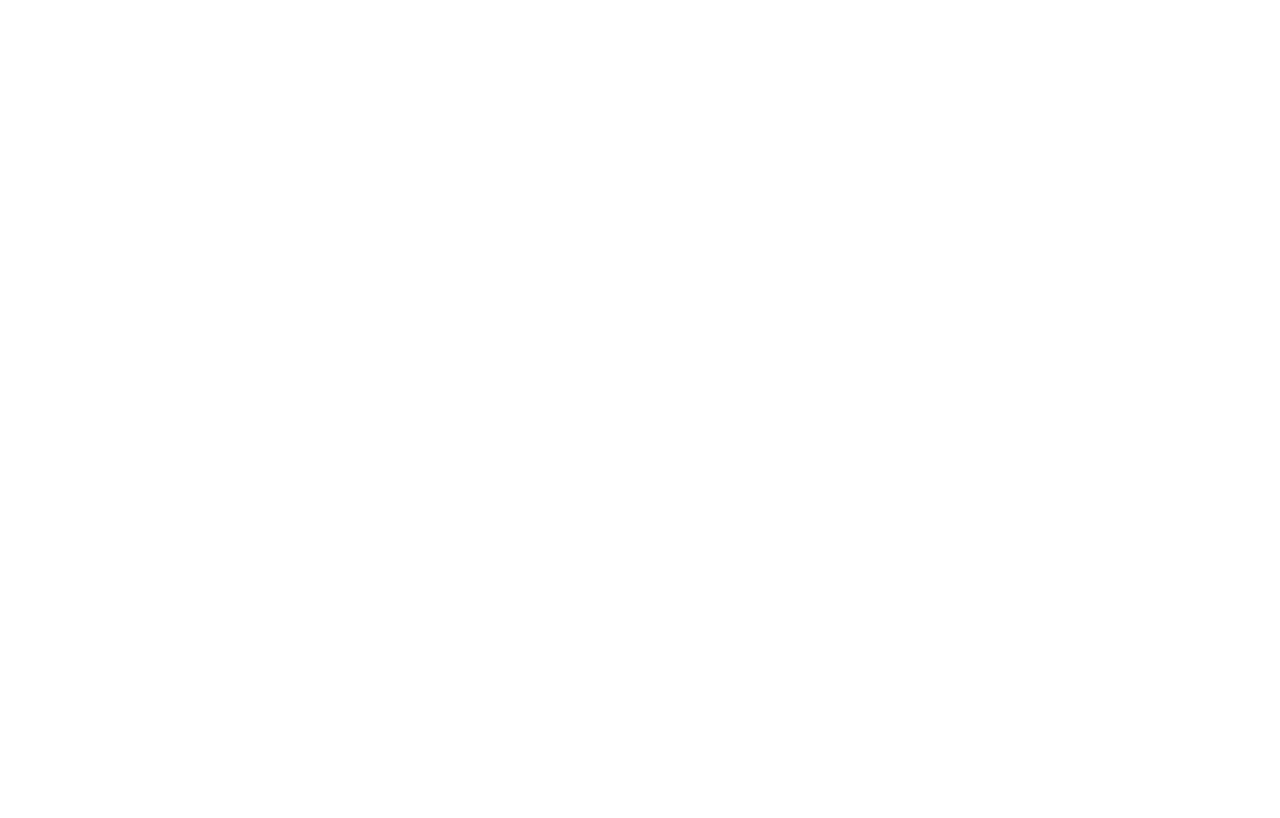
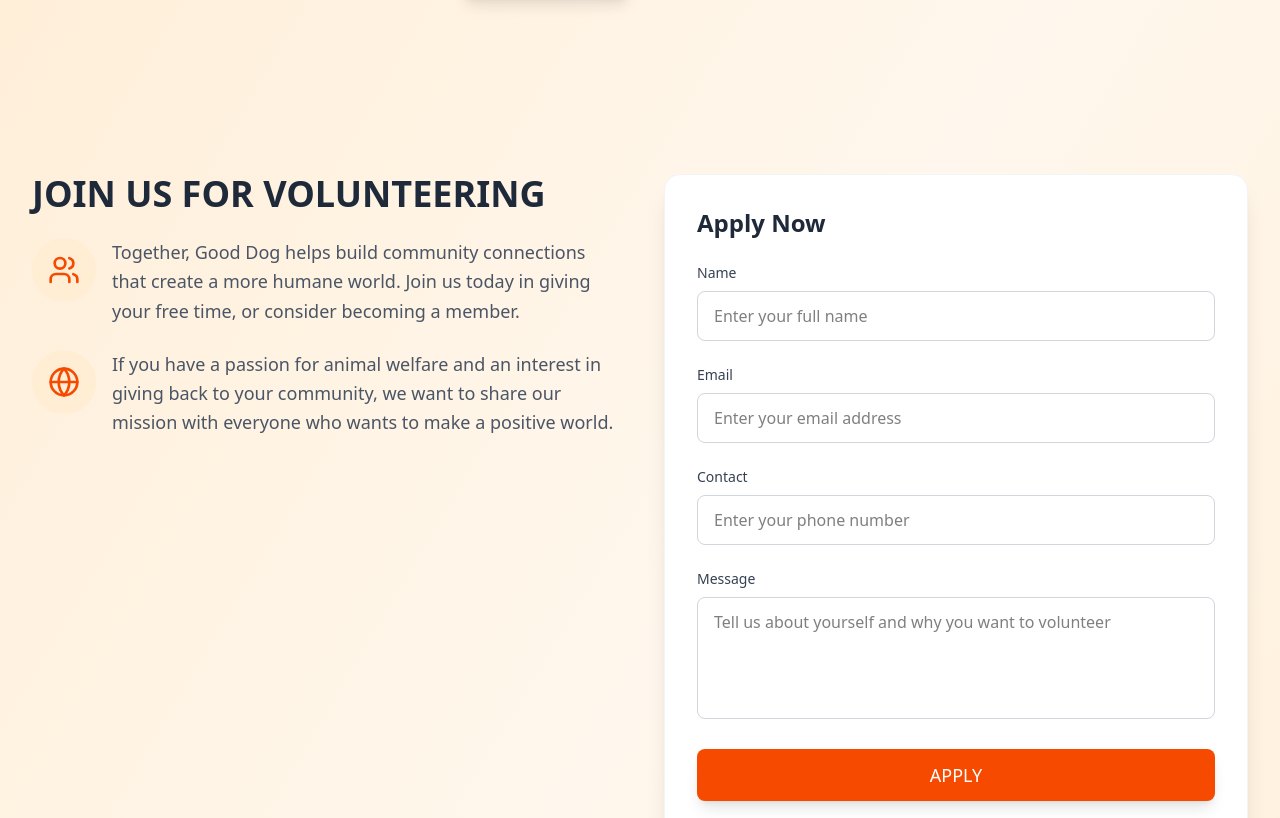
Before and after one commit to Kshitij-Halmare/Wooferz, a React (Vite) app in the folder Frontend/: page /volunteer in a window 1280 px wide. Before the commit this address had no page. Shown: the part 470-1288 px from the top of the page. Before the commit the page ends 800 px from the top, so only its background shows below. Built offline with nearby package versions, Linux system fonts and the light colour scheme.

Commit message:
Volunteeer page strucutre ready

```diff
--- a/Frontend/src/App.jsx
+++ b/Frontend/src/App.jsx
@@ -4,6 +4,7 @@
 import Home from './Pages/Home'
 import About from './Pages/About'
 import OurTeam from './Pages/OurTeam'
+import VolunteerPage from './Pages/VolunteerPage'
 
 function App() {
   return (
@@ -12,6 +13,7 @@
         <Route index element={<Home />} />
         <Route path='about' element={<About/>}/>
         <Route path='ourTeam' element={<OurTeam/>}/>
+        <Route path='volunteer' element={<VolunteerPage/>}/>
       </Route>
     </Routes>
   )
--- /dev/null
+++ b/Frontend/src/Pages/VolunteerPage.jsx
@@ -0,0 +1,210 @@
+import React, { useState } from 'react';
+import { Heart, Users, Globe, Menu, X } from 'lucide-react';
+
+function VolunteerPage() {
+  const [isMenuOpen, setIsMenuOpen] = useState(false);
+  const [formData, setFormData] = useState({
+    name: '',
+    email: '',
+    phone: '',
+    message: ''
+  });
+
+  const handleInputChange = (e) => {
+    setFormData({
+      ...formData,
+      [e.target.name]: e.target.value
+    });
+  };
+
+  const handleSubmit = (e) => {
+    e.preventDefault();
+    console.log('Form submitted:', formData);
+    // Handle form submission here
+    alert('Thank you for your interest in volunteering!');
+  };
+
+  const volunteerPhotos = [
+    "https://images.unsplash.com/photo-1582213782179-e0d53f98f2ca?w=300&h=200&fit=crop",
+    "https://images.unsplash.com/photo-1488521787991-ed7bbaae773c?w=300&h=200&fit=crop",
+    "https://images.unsplash.com/photo-1594213952234-58533d925b25?w=300&h=200&fit=crop",
+    "https://images.unsplash.com/photo-1469571486292-0ba58a3f068b?w=300&h=200&fit=crop",
+    "https://images.unsplash.com/photo-1559027615-cd4628902d4a?w=300&h=200&fit=crop",
+    "https://images.unsplash.com/photo-1582213782179-e0d53f98f2ca?w=300&h=200&fit=crop",
+    "https://images.unsplash.com/photo-1488521787991-ed7bbaae773c?w=300&h=200&fit=crop",
+    "https://images.unsplash.com/photo-1594213952234-58533d925b25?w=300&h=200&fit=crop",
+    "https://images.unsplash.com/photo-1469571486292-0ba58a3f068b?w=300&h=200&fit=crop",
+    "https://images.unsplash.com/photo-1559027615-cd4628902d4a?w=300&h=200&fit=crop",
+    "https://images.unsplash.com/photo-1582213782179-e0d53f98f2ca?w=300&h=200&fit=crop",
+    "https://images.unsplash.com/photo-1488521787991-ed7bbaae773c?w=300&h=200&fit=crop"
+  ];
+
+  return (
+    <div className="min-h-screen bg-gradient-to-br from-orange-100 via-orange-50 to-orange-100">
+      {/* Hero Section */}
+      <section className="pt-20 pb-12 ">
+        <div className="max-w-7xl mx-auto px-4 sm:px-6 lg:px-8">
+          <div className="text-center py-16">
+            <h1 className="text-4xl md:text-6xl font-bold text-gray-800 mb-6">
+              Make a Difference Today
+            </h1>
+            <p className="text-xl md:text-2xl text-gray-600 mb-8 max-w-3xl mx-auto">
+              Join our community of passionate volunteers and help us build a better world together
+            </p>
+            <div className="flex justify-center space-x-4">
+              <button className="bg-orange-600 text-white px-8 py-4 rounded-lg text-lg font-semibold hover:bg-orange-700 transition-colors shadow-lg hover:shadow-xl transform hover:scale-105 duration-200">
+                Get Started
+              </button>
+              <button className="border-2 border-orange-600 text-orange-600 px-8 py-4 rounded-lg text-lg font-semibold hover:bg-orange-600 hover:text-white transition-colors">
+                Learn More
+              </button>
+            </div>
+          </div>
+        </div>
+      </section>
+
+      {/* Main Content */}
+      <section className="py-16">
+        <div className="max-w-7xl mx-auto px-4 sm:px-6 lg:px-8">
+          <div className="grid lg:grid-cols-2 gap-12 items-start">
+
+            {/* Left Column - Info */}
+            <div className="space-y-8">
+              <div>
+                <h2 className="text-3xl md:text-4xl font-bold text-gray-800 mb-6">
+                  JOIN US FOR VOLUNTEERING
+                </h2>
+                <div className="flex items-start space-x-4 mb-6">
+                  <div className="w-16 h-16 bg-orange-100 rounded-full flex items-center justify-center flex-shrink-0">
+                    <Users className="w-8 h-8 text-orange-600" />
+                  </div>
+                  <div>
+                    <p className="text-gray-600 text-lg leading-relaxed">
+                      Together, Good Dog helps build community connections that create a more humane world. Join us today in giving your free time, or consider becoming a member.
+                    </p>
+                  </div>
+                </div>
+                <div className="flex items-start space-x-4">
+                  <div className="w-16 h-16 bg-orange-100 rounded-full flex items-center justify-center flex-shrink-0">
+                    <Globe className="w-8 h-8 text-orange-600" />
+                  </div>
+                  <div>
+                    <p className="text-gray-600 text-lg leading-relaxed">
+                      If you have a passion for animal welfare and an interest in giving back to your community, we want to share our mission with everyone who wants to make a positive world.
+                    </p>
+                  </div>
+                </div>
+              </div>
+            </div>
+
+            {/* Right Column - Application Form */}
+            <div className="bg-white rounded-2xl shadow-xl p-8 border border-gray-100">
+              <h3 className="text-2xl font-bold text-gray-800 mb-6">Apply Now</h3>
+              <div className="space-y-6">
+                <div>
+                  <label className="block text-sm font-medium text-gray-700 mb-2">
+                    Name
+                  </label>
+                  <input
+                    type="text"
+                    name="name"
+                    value={formData.name}
+                    onChange={handleInputChange}
+                    className="w-full px-4 py-3 border border-gray-300 rounded-lg focus:ring-2 focus:ring-orange-500 focus:border-orange-500 transition-colors"
+                    placeholder="Enter your full name"
+                  />
+                </div>
+
+                <div>
+                  <label className="block text-sm font-medium text-gray-700 mb-2">
+                    Email
+                  </label>
+                  <input
+                    type="email"
+                    name="email"
+                    value={formData.email}
+                    onChange={handleInputChange}
+                    className="w-full px-4 py-3 border border-gray-300 rounded-lg focus:ring-2 focus:ring-orange-500 focus:border-orange-500 transition-colors"
+                    placeholder="Enter your email address"
+                  />
+                </div>
+
+                <div>
+                  <label className="block text-sm font-medium text-gray-700 mb-2">
+                    Contact
+                  </label>
+                  <input
+                    type="tel"
+                    name="phone"
+                    value={formData.phone}
+                    onChange={handleInputChange}
+                    className="w-full px-4 py-3 border border-gray-300 rounded-lg focus:ring-2 focus:ring-orange-500 focus:border-orange-500 transition-colors"
+                    placeholder="Enter your phone number"
+                  />
+                </div>
+
+                <div>
+                  <label className="block text-sm font-medium text-gray-700 mb-2">
+                    Message
+                  </label>
+                  <textarea
+                    name="message"
+                    value={formData.message}
+                    onChange={handleInputChange}
+                    rows={4}
+                    className="w-full px-4 py-3 border border-gray-300 rounded-lg focus:ring-2 focus:ring-orange-500 focus:border-orange-500 transition-colors resize-none"
+                    placeholder="Tell us about yourself and why you want to volunteer"
+                  ></textarea>
+                </div>
+
+                <button
+                  onClick={handleSubmit}
+                  className="w-full bg-orange-600 text-white py-3 px-6 rounded-lg hover:bg-orange-700 transition-colors font-medium text-lg shadow-lg hover:shadow-xl transform hover:scale-105 duration-200"
+                >
+                  APPLY
+                </button>
+              </div>
+            </div>
+          </div>
+        </div>
+      </section>
+
+      {/* Photo Gallery Section */}
+      <section className="py-16 bg-gradient-to-br from-orange-50 to-yellow-50">
+        <div className="max-w-7xl mx-auto px-4 sm:px-6 lg:px-8">
+          <div className="text-center mb-12">
+            <h2 className="text-3xl md:text-4xl font-bold text-gray-800 mb-4">
+              HAPPY MOMENTS WITH VOLUNTEERS
+            </h2>
+            <p className="text-lg text-gray-600 max-w-2xl mx-auto">
+              See the joy and impact our volunteers create every day in our community
+            </p>
+          </div>
+
+          {/* Photo Grid */}
+          <div className="grid grid-cols-2 md:grid-cols-3 lg:grid-cols-4 gap-4">
+            {volunteerPhotos.map((photo, index) => (
+              <div
+                key={index}
+                className="relative group overflow-hidden rounded-xl shadow-lg hover:shadow-2xl transition-all duration-300 transform hover:scale-105"
+              >
+                <img
+                  src={photo}
+                  alt={`Volunteer moment ${index + 1}`}
+                  className="w-full h-48 object-cover transition-transform duration-300 group-hover:scale-110"
+                />
+                <div className="absolute inset-0 bg-gradient-to-t from-black/50 via-transparent to-transparent opacity-0 group-hover:opacity-100 transition-opacity duration-300">
+                  <div className="absolute bottom-4 left-4 text-white">
+                    <Heart className="w-5 h-5 fill-current" />
+                  </div>
+                </div>
+              </div>
+            ))}
+          </div>
+        </div>
+      </section>
+    </div>
+  );
+}
+
+export default VolunteerPage;
```
